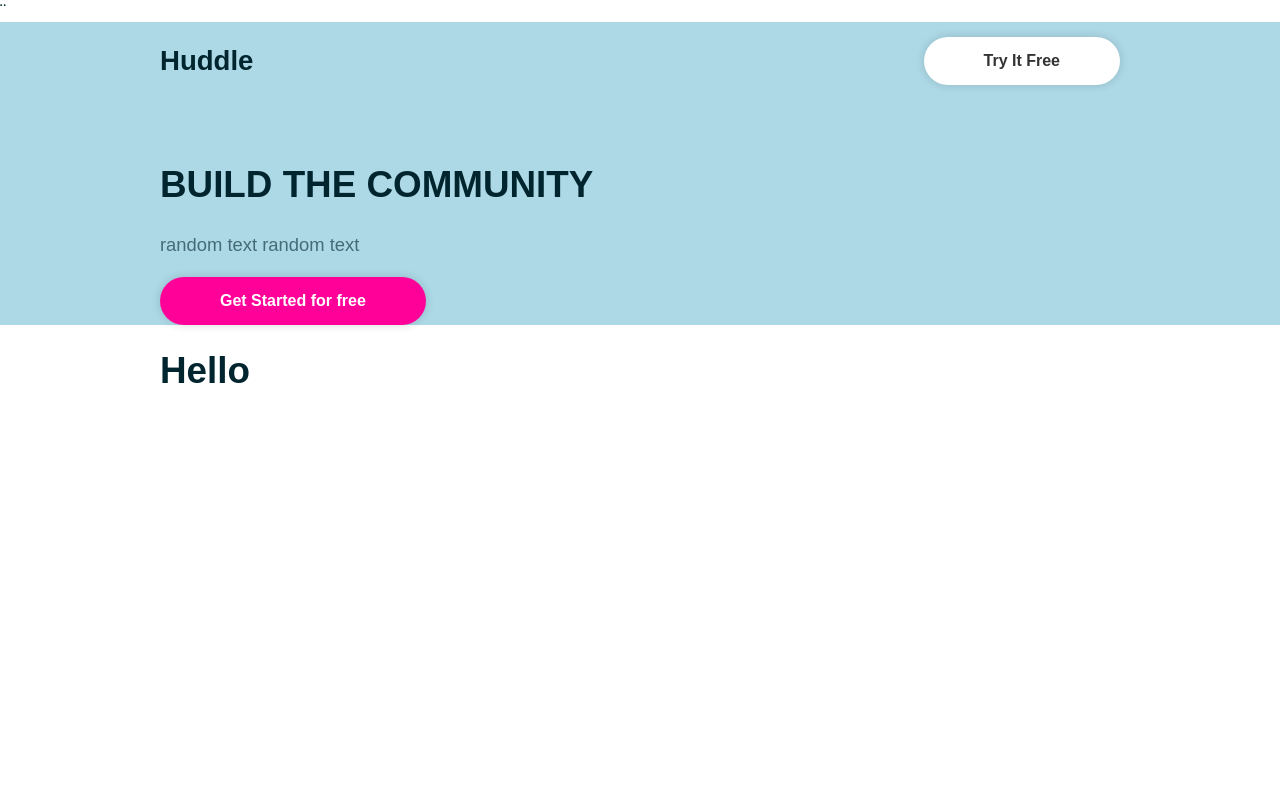
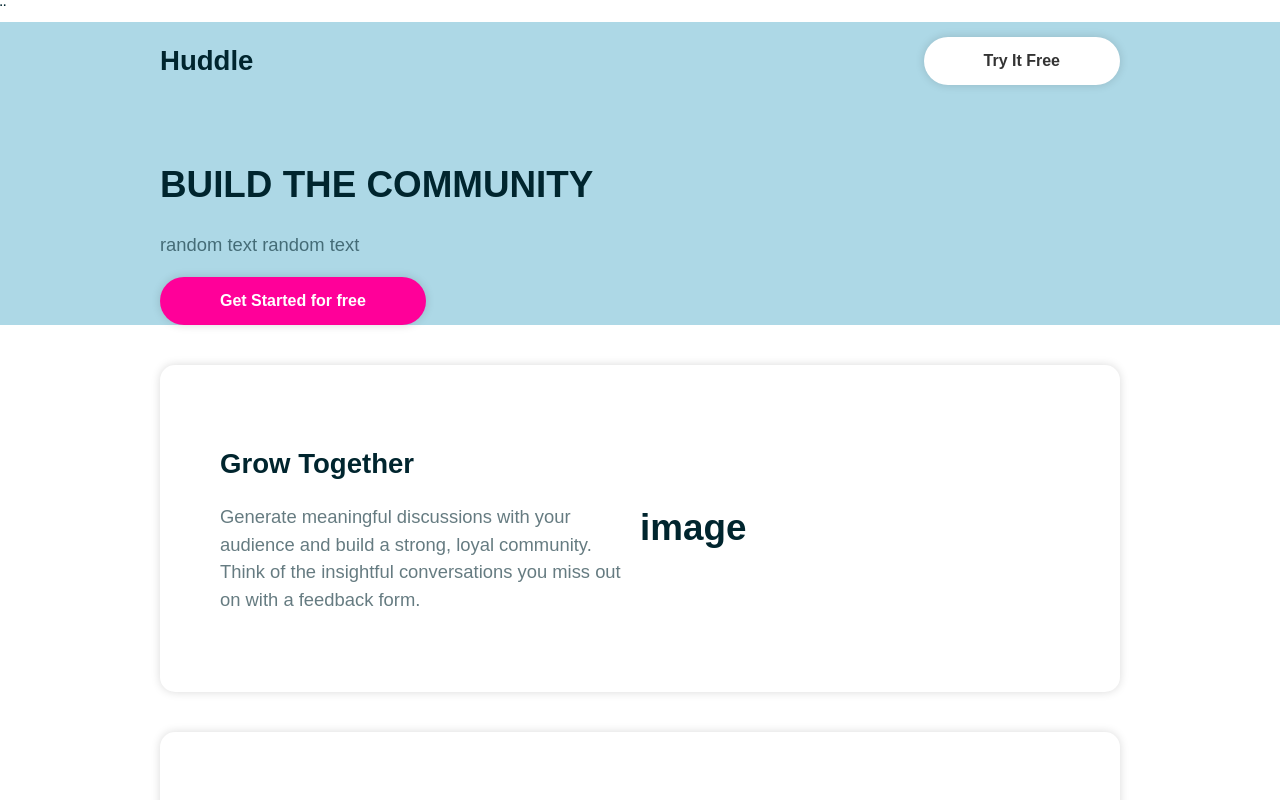
Before and after one commit to HampusJohnOlausson/styled-components_test, a React (Create React App) app: page / in a window 1280 px wide. Shown: the top 800 px of the page. Built offline with nearby package versions, Linux system fonts and the light colour scheme.

Commit message:
created Card with row- reverse by id

```diff
--- a/src/App.js
+++ b/src/App.js
@@ -2,7 +2,8 @@
 import { Container } from './components/styles/container.styled'
 import { ThemeProvider } from 'styled-components'
 import GlobalStyles from './components/styles/Global';
-
+import content from './content'
+import Card from './components/Card'
 
 const theme = {
   colors: {
@@ -20,7 +21,9 @@
       <GlobalStyles/>
     ¨   <Header/>
         <Container >
-        <h1>Hello</h1>
+        {content.map((item, index) => (
+          <Card key={index} item={item}/>
+        ))}
         </Container>
       </>
     </ThemeProvider>
--- /dev/null
+++ b/src/components/Card.js
@@ -0,0 +1,15 @@
+import { StyledCard } from "./styles/Card.styled";
+
+export default function Card({item: { id, title, body } }) {
+  return (
+    <StyledCard layout={id % 2 === 0 && 'row-reverse'}>
+      <div>
+        <h2>{title}</h2>
+        <p>{body}</p>
+      </div>
+      <div>
+        <h1>image</h1>
+      </div>
+    </StyledCard>
+  )
+}
--- /dev/null
+++ b/src/components/styles/Card.styled.js
@@ -0,0 +1,23 @@
+import styled from 'styled-components'
+
+export const StyledCard = styled.div`
+  display: flex;
+  align-items: center;
+  background-color: #fff;
+  border-radius: 15px;
+  box-shadow: 0 0 10px rgba(0, 0, 0, 0.15);
+  margin: 40px 0;
+  padding: 60px;
+  flex-direction: ${({layout}) => layout || 'row'};
+
+  img {
+    width: 80%;
+  }
+  & > div {
+    flex: 1;
+  }
+
+  @media (max-width: ${({ theme }) => theme.mobile}) {
+    flex-direction: column;
+  }
+  `
--- /dev/null
+++ b/src/content.js
@@ -0,0 +1,24 @@
+
+
+const content = [
+  {
+    id: 1,
+    title: 'Grow Together',
+    body: 'Generate meaningful discussions with your audience and build a strong, loyal community. Think of the insightful conversations you miss out on with a feedback form.',
+    image: 'illustration-grow-together.svg',
+  },
+  {
+    id: 2,
+    title: 'Flowing Conversations',
+    body: "You wouldn't paginate a conversation in real life, so why do it online? Our threads have just-in-time loading for a more natural flow.",
+    image: 'illustration-flowing-conversation.svg',
+  },
+  {
+    id: 3,
+    title: 'Your Users',
+    body: "It takes no time at all to integrate Huddle with your app's authentication solution. This means, once signed in to your app, your users can start chatting immediately.",
+    image: 'illustration-your-users.svg',
+  },
+]
+
+export default content
```
